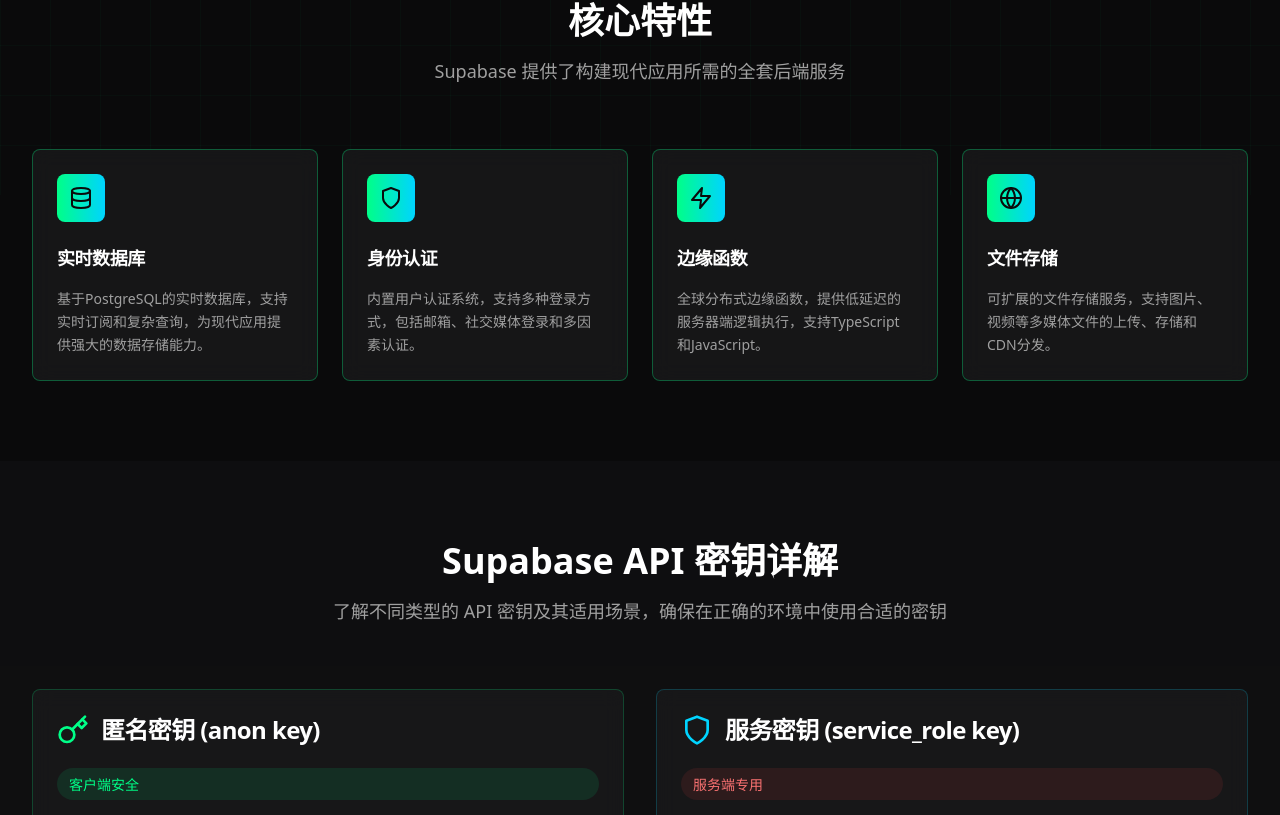
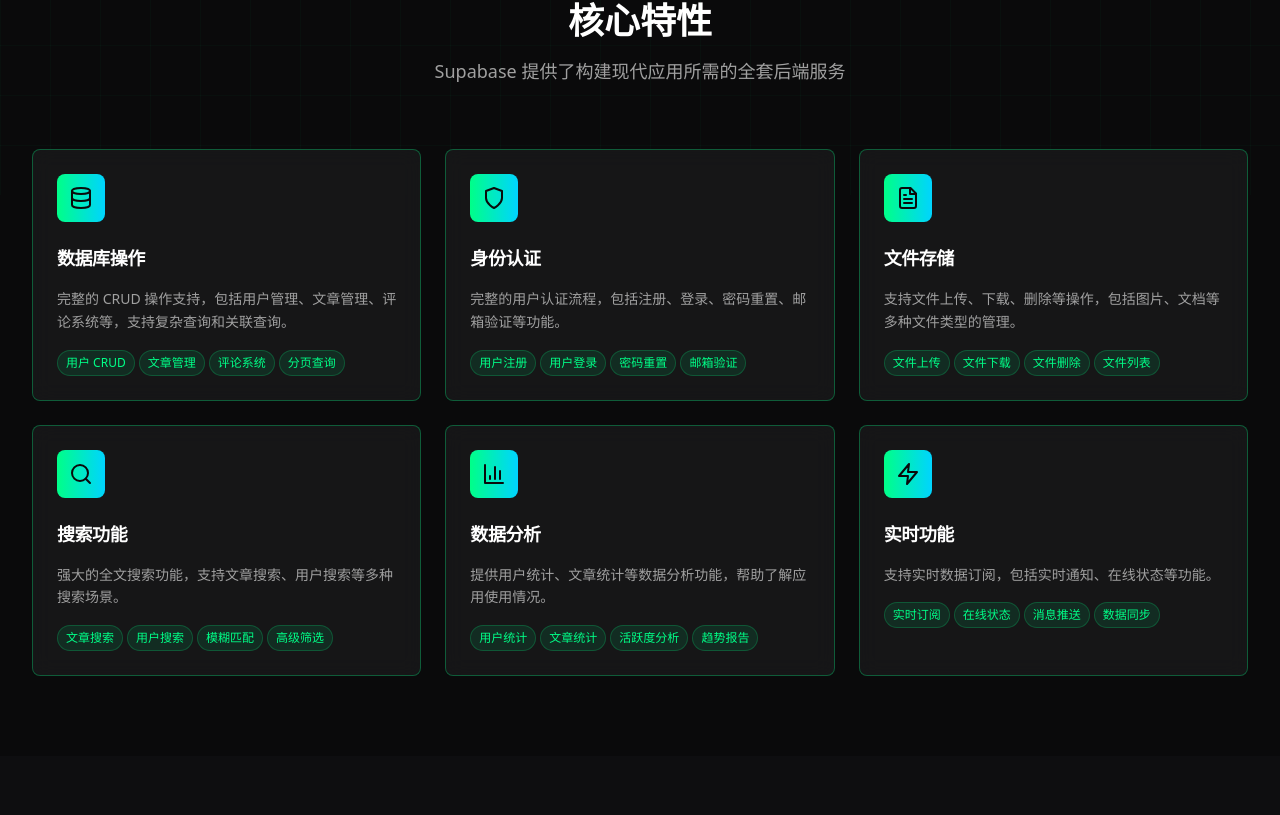
Before and after one commit to yjiace/supabase-api, a React (Vite) app: page / in a window 1280 px wide. Shown: the part 605-1420 px from the top of the page. Built offline with nearby package versions, Linux system fonts and the light colour scheme.

Commit message:
丰富首页内容

```diff
--- a/src/pages/home.tsx
+++ b/src/pages/home.tsx
@@ -2,7 +2,7 @@ import React from 'react'
 import { Button } from '@/components/ui/button'
 import { Card, CardHeader, CardTitle, CardDescription, CardContent } from '@/components/ui/card'
 import { CodeBlock } from '@/components/ui/code-block'
-import { Database, Zap, Shield, Globe, ArrowRight, Key, Settings, Code } from 'lucide-react'
+import { Database, Zap, Shield, Globe, ArrowRight, Key, Settings, Code, Users, FileText, Search, BarChart3 } from 'lucide-react'
 
 interface HomeProps {
   onPageChange: (page: string) => void
@@ -12,64 +12,168 @@ export const Home: React.FC<HomeProps> = ({ onPageChange }) => {
   const features = [
     {
       icon: Database,
-      title: '实时数据库',
-      description: '基于PostgreSQL的实时数据库，支持实时订阅和复杂查询，为现代应用提供强大的数据存储能力。'
+      title: '数据库操作',
+      description: '完整的 CRUD 操作支持，包括用户管理、文章管理、评论系统等，支持复杂查询和关联查询。',
+      apis: ['用户 CRUD', '文章管理', '评论系统', '分页查询']
     },
     {
       icon: Shield,
       title: '身份认证',
-      description: '内置用户认证系统，支持多种登录方式，包括邮箱、社交媒体登录和多因素认证。'
+      description: '完整的用户认证流程，包括注册、登录、密码重置、邮箱验证等功能。',
+      apis: ['用户注册', '用户登录', '密码重置', '邮箱验证']
+    },
+    {
+      icon: FileText,
+      title: '文件存储',
+      description: '支持文件上传、下载、删除等操作，包括图片、文档等多种文件类型的管理。',
+      apis: ['文件上传', '文件下载', '文件删除', '文件列表']
+    },
+    {
+      icon: Search,
+      title: '搜索功能',
+      description: '强大的全文搜索功能，支持文章搜索、用户搜索等多种搜索场景。',
+      apis: ['文章搜索', '用户搜索', '模糊匹配', '高级筛选']
+    },
+    {
+      icon: BarChart3,
+      title: '数据分析',
+      description: '提供用户统计、文章统计等数据分析功能，帮助了解应用使用情况。',
+      apis: ['用户统计', '文章统计', '活跃度分析', '趋势报告']
     },
     {
       icon: Zap,
-      title: '边缘函数',
-      description: '全球分布式边缘函数，提供低延迟的服务器端逻辑执行，支持TypeScript和JavaScript。'
-    },
-    {
-      icon: Globe,
-      title: '文件存储',
-      description: '可扩展的文件存储服务，支持图片、视频等多媒体文件的上传、存储和CDN分发。'
+      title: '实时功能',
+      description: '支持实时数据订阅，包括实时通知、在线状态等功能。',
+      apis: ['实时订阅', '在线状态', '消息推送', '数据同步']
     }
   ]
 
   const quickStartSteps = [
     {
       step: 1,
-      title: '创建Supabase项目',
-      description: '在Supabase控制台创建新项目',
-      code: `// 1. 访问 https://supabase.com
-// 2. 点击 "Start your project"
-// 3. 创建新的组织和项目`
+      title: '配置 API 基础信息',
+      description: '设置 Supabase 项目的 URL 和 API 密钥',
+      code: `// 配置你的 Supabase 项目信息
+const SUPABASE_URL = 'https://your-project.supabase.co'
+const SUPABASE_ANON_KEY = 'your-anon-key'
+
+// 初始化客户端
+import { createClient } from '@supabase/supabase-js'
+const supabase = createClient(SUPABASE_URL, SUPABASE_ANON_KEY)`
     },
     {
       step: 2,
-      title: '获取API密钥',
-      description: '从项目设置中获取API URL和密钥',
-      code: `// 项目设置 > API
-const supabaseUrl = 'https://your-project.supabase.co'
-const supabaseKey = 'your-anon-key'`
+      title: '用户认证示例',
+      description: '实现用户注册和登录功能',
+      code: `// 用户注册
+const { data, error } = await supabase.auth.signUp({
+  email: 'user@example.com',
+  password: 'password123',
+  options: {
+    data: { full_name: 'John Doe' }
+  }
+})
+
+// 用户登录
+const { data, error } = await supabase.auth.signInWithPassword({
+  email: 'user@example.com',
+  password: 'password123'
+})`
     },
     {
       step: 3,
-      title: '安装客户端库',
-      description: '安装Supabase JavaScript客户端',
-      code: `npm install @supabase/supabase-js
+      title: '数据库操作示例',
+      description: '执行基本的 CRUD 操作',
+      code: `// 创建文章
+const { data, error } = await supabase
+  .from('posts')
+  .insert({
+    title: '我的第一篇文章',
+    content: '这是文章内容...',
+    author_id: user.id
+  })
 
-// 或使用 yarn
-yarn add @supabase/supabase-js`
+// 查询文章列表
+const { data: posts } = await supabase
+  .from('posts')
+  .select('*, profiles(username)')
+  .order('created_at', { ascending: false })`
     },
     {
       step: 4,
-      title: '初始化客户端',
-      description: '在应用中初始化Supabase客户端',
-      code: `import { createClient } from '@supabase/supabase-js'
+      title: '文件上传示例',
+      description: '上传和管理文件',
+      code: `// 上传文件
+const { data, error } = await supabase.storage
+  .from('avatars')
+  .upload('user-avatar.jpg', file)
 
-const supabase = createClient(supabaseUrl, supabaseKey)
+// 获取文件 URL
+const { data } = supabase.storage
+  .from('avatars')
+  .getPublicUrl('user-avatar.jpg')
 
-// 现在可以使用 supabase 进行数据操作
+console.log('文件 URL:', data.publicUrl)`
+    }
+  ]
+
+  const apiExamples = [
+    {
+      title: '用户管理',
+      description: '完整的用户 CRUD 操作',
+      code: `// 获取所有用户
+const { data: users } = await supabase
+  .from('profiles')
+  .select('*')
+  .order('created_at', { ascending: false })
+
+// 更新用户信息
 const { data, error } = await supabase
-  .from('your_table')
-  .select('*')`
+  .from('profiles')
+  .update({
+    username: 'new_username',
+    bio: '更新的个人简介'
+  })
+  .eq('id', userId)`
+    },
+    {
+      title: '文章系统',
+      description: '文章的创建、查询和管理',
+      code: `// 创建文章
+const { data, error } = await supabase
+  .from('posts')
+  .insert({
+    title: '文章标题',
+    content: '文章内容',
+    author_id: user.id,
+    tags: ['技术', 'Supabase']
+  })
+
+// 搜索文章
+const { data: posts } = await supabase
+  .from('posts')
+  .select('*, profiles(username)')
+  .textSearch('title', 'Supabase')
+  .limit(10)`
+    },
+    {
+      title: '实时订阅',
+      description: '监听数据变化的实时功能',
+      code: `// 订阅文章变化
+const subscription = supabase
+  .channel('posts')
+  .on('postgres_changes', {
+    event: '*',
+    schema: 'public',
+    table: 'posts'
+  }, (payload) => {
+    console.log('文章数据变化:', payload)
+    // 更新 UI
+  })
+  .subscribe()
+
+// 取消订阅
+subscription.unsubscribe()`
     }
   ]
 
@@ -126,7 +230,7 @@ const { data, error } = await supabase
             </p>
           </div>
 
-          <div className="grid grid-cols-1 md:grid-cols-2 lg:grid-cols-4 gap-6">
+          <div className="grid grid-cols-1 md:grid-cols-2 lg:grid-cols-3 gap-6">
             {features.map((feature, index) => (
               <Card key={index} className="group hover:scale-105 transition-all duration-300">
                 <CardHeader>
@@ -136,9 +240,19 @@ const { data, error } = await supabase
                   <CardTitle className="text-lg">{feature.title}</CardTitle>
                 </CardHeader>
                 <CardContent>
-                  <CardDescription className="text-sm leading-relaxed">
+                  <CardDescription className="text-sm leading-relaxed mb-4">
                     {feature.description}
                   </CardDescription>
+                  <div className="flex flex-wrap gap-1">
+                    {feature.apis.map((api, apiIndex) => (
+                      <span
+                        key={apiIndex}
+                        className="px-2 py-1 bg-neon-green/10 text-neon-green text-xs rounded-full border border-neon-green/20"
+                      >
+                        {api}
+                      </span>
+                    ))}
+                  </div>
                 </CardContent>
               </Card>
             ))}
@@ -354,15 +468,63 @@ const supabase = createClient(
         </div>
       </section>
 
+      {/* API Examples Section */}
+      <section className="py-20 px-4 sm:px-6 lg:px-8 bg-dark-surface/30">
+        <div className="max-w-7xl mx-auto">
+          <div className="text-center mb-16">
+            <h2 className="text-3xl md:text-4xl font-bold text-cyber-light mb-4">
+              API 使用示例
+            </h2>
+            <p className="text-lg text-cyber-gray max-w-3xl mx-auto">
+              探索 Supabase API 的实际使用场景，了解如何在项目中集成这些功能
+            </p>
+          </div>
+
+          <div className="grid grid-cols-1 lg:grid-cols-3 gap-8 mb-16">
+            {apiExamples.map((example, index) => (
+              <Card key={index} className="h-full">
+                <CardHeader>
+                  <CardTitle className="text-xl text-cyber-light">{example.title}</CardTitle>
+                  <CardDescription className="text-cyber-gray">
+                    {example.description}
+                  </CardDescription>
+                </CardHeader>
+                <CardContent>
+                  <CodeBlock code={example.code} language="javascript" />
+                </CardContent>
+              </Card>
+            ))}
+          </div>
+
+          <div className="text-center">
+            <Button
+              variant="cyber"
+              size="lg"
+              onClick={() => onPageChange('testing')}
+              className="mr-4"
+            >
+              在线测试 API
+            </Button>
+            <Button
+              variant="outline"
+              size="lg"
+              onClick={() => onPageChange('docs')}
+            >
+              查看完整文档
+            </Button>
+          </div>
+        </div>
+      </section>
+
       {/* Quick Start Guide */}
       <section className="py-20 px-4 sm:px-6 lg:px-8">
         <div className="max-w-6xl mx-auto">
           <div className="text-center mb-16">
             <h2 className="text-3xl md:text-4xl font-bold text-cyber-light mb-4">
-              快速开始
+              快速开始指南
             </h2>
             <p className="text-lg text-cyber-gray max-w-2xl mx-auto">
-              按照以下步骤，快速开始使用 Supabase API
+              按照以下步骤，快速开始使用 Supabase API 构建你的应用
             </p>
           </div>
 
@@ -400,6 +562,70 @@ const supabase = createClient(
           </div>
         </div>
       </section>
+
+      {/* Use Cases Section */}
+      <section className="py-20 px-4 sm:px-6 lg:px-8 bg-dark-surface/20">
+        <div className="max-w-7xl mx-auto">
+          <div className="text-center mb-16">
+            <h2 className="text-3xl md:text-4xl font-bold text-cyber-light mb-4">
+              应用场景
+            </h2>
+            <p className="text-lg text-cyber-gray max-w-3xl mx-auto">
+              Supabase API 适用于各种类型的现代应用开发
+            </p>
+          </div>
+
+          <div className="grid grid-cols-1 md:grid-cols-2 lg:grid-cols-4 gap-6">
+            <Card className="text-center group hover:scale-105 transition-all duration-300">
+              <CardHeader>
+                <Users className="w-12 h-12 text-neon-blue mx-auto mb-4 group-hover:animate-pulse" />
+                <CardTitle className="text-lg">社交应用</CardTitle>
+              </CardHeader>
+              <CardContent>
+                <CardDescription className="text-sm">
+                  用户系统、动态发布、评论互动、实时聊天等社交功能
+                </CardDescription>
+              </CardContent>
+            </Card>
+
+            <Card className="text-center group hover:scale-105 transition-all duration-300">
+              <CardHeader>
+                <FileText className="w-12 h-12 text-neon-green mx-auto mb-4 group-hover:animate-pulse" />
+                <CardTitle className="text-lg">内容管理</CardTitle>
+              </CardHeader>
+              <CardContent>
+                <CardDescription className="text-sm">
+                  博客系统、文章发布、内容审核、标签分类等内容管理功能
+                </CardDescription>
+              </CardContent>
+            </Card>
+
+            <Card className="text-center group hover:scale-105 transition-all duration-300">
+              <CardHeader>
+                <Database className="w-12 h-12 text-neon-purple mx-auto mb-4 group-hover:animate-pulse" />
+                <CardTitle className="text-lg">数据分析</CardTitle>
+              </CardHeader>
+              <CardContent>
+                <CardDescription className="text-sm">
+                  用户行为分析、数据统计、报表生成、趋势分析等功能
+                </CardDescription>
+              </CardContent>
+            </Card>
+
+            <Card className="text-center group hover:scale-105 transition-all duration-300">
+              <CardHeader>
+                <Globe className="w-12 h-12 text-yellow-500 mx-auto mb-4 group-hover:animate-pulse" />
+                <CardTitle className="text-lg">企业应用</CardTitle>
+              </CardHeader>
+              <CardContent>
+                <CardDescription className="text-sm">
+                  员工管理、项目协作、文档共享、权限控制等企业级功能
+                </CardDescription>
+              </CardContent>
+            </Card>
+          </div>
+        </div>
+      </section>
     </div>
   )
 }
```
